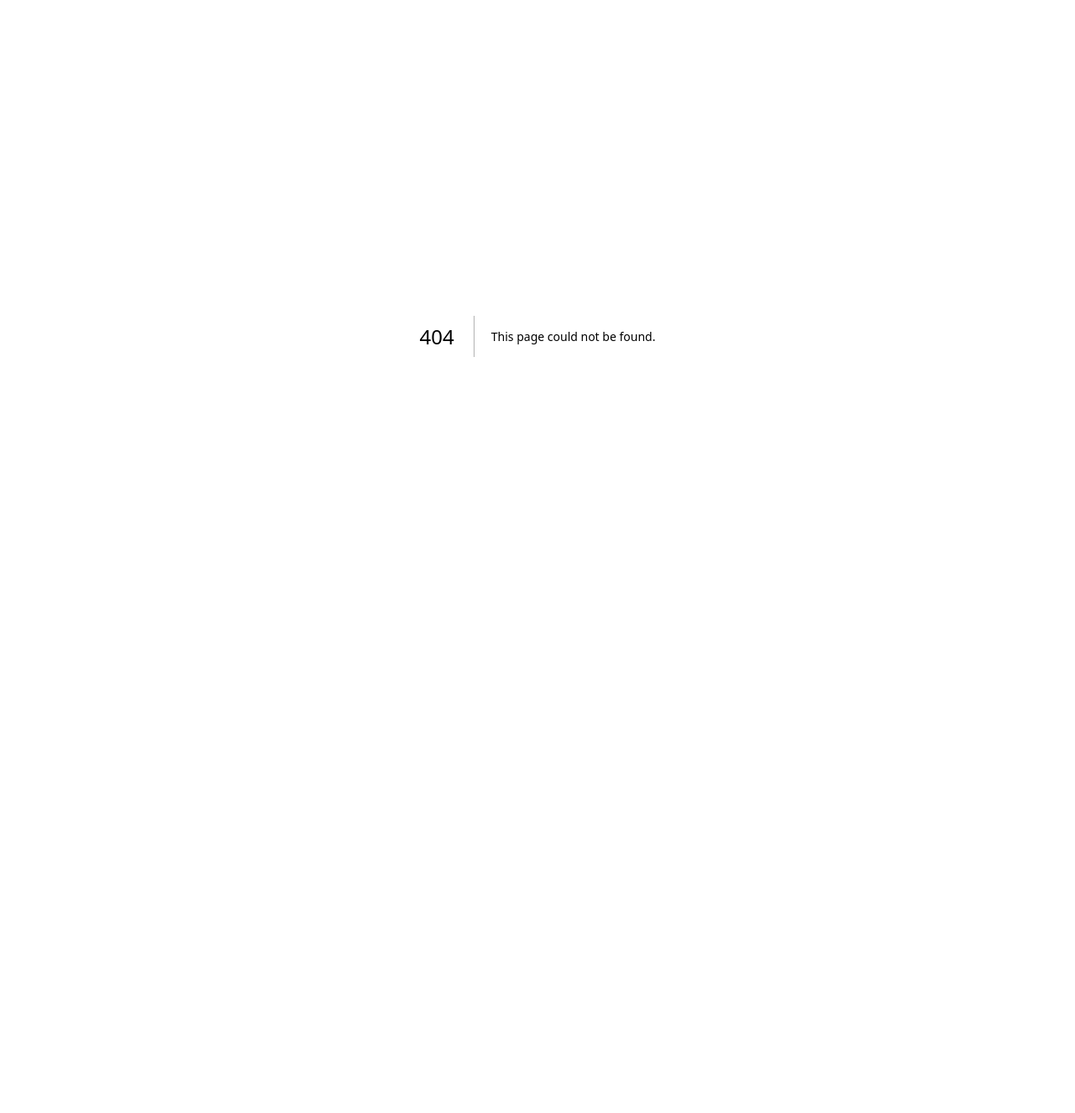
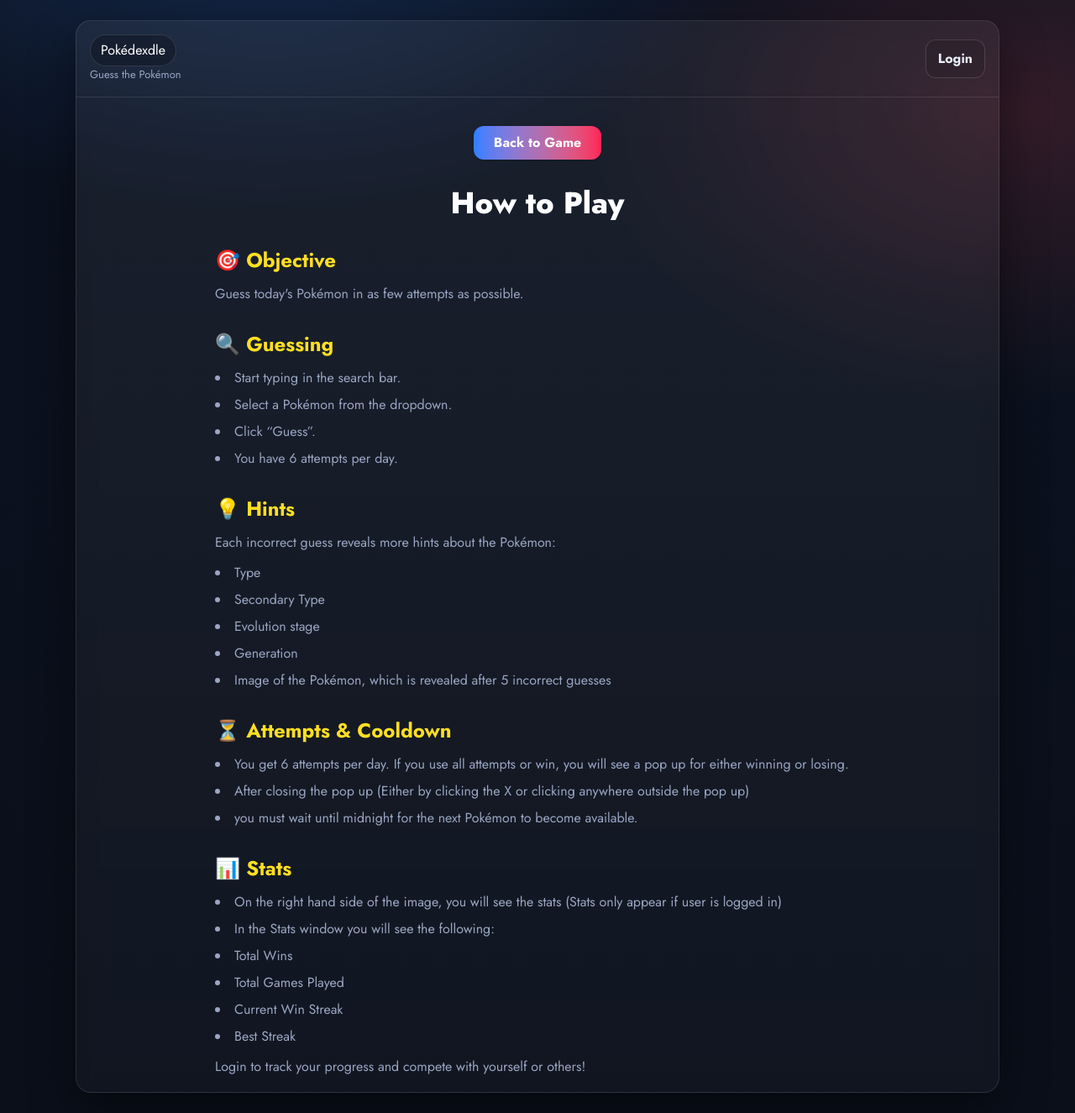
Before and after one commit to birgirbtb/pokedexdle, a Next.js app: page /help in a window 1280 px wide. Before the commit this address had no page. Shown: the whole page at 84% size. Before the commit the page ends 800 px from the top, so only its background shows below. Built offline with nearby package versions, Linux system fonts and the light colour scheme; no server answers.

Commit message:
had to make a new branch because i messed something up, i moved the help button tho the smae spot as the stats and game cycle, also moved the back to game button to the top, and changed "Making a guess" to "guessing".

```diff
--- a/app/components/GameClient.tsx
+++ b/app/components/GameClient.tsx
@@ -29,7 +29,7 @@ import * as Dialog from "@radix-ui/react-dialog"; // ✅ Correct Radix Dialog im
 import { Cross2Icon } from "@radix-ui/react-icons"; // Dialog close icon
 import { createGuess, endGame, getUserGame } from "@/lib/actions/guess"; // Server actions
 import type { UserStats } from "@/lib/actions/stats"; // Stats type
-import { ChartLine, Clock, Infinity } from "lucide-react"; // Icons
+import { ChartLine, Clock, Infinity, HelpCircle } from "lucide-react"; // Icons
 
 /* ------------------------------- Prop Types -------------------------------- */
 
@@ -385,6 +385,14 @@ export default function GameClient({
                       )}
                     </button>
                   </Link>
+
+                  {/* Help button */}
+                  <Link href="/help">
+                    <button className="w-full px-3 py-2 rounded-xl text-white font-bold hover:bg-white/20 transition-colors cursor-pointer text-sm flex items-center justify-center gap-2">
+                      <HelpCircle size={20} />
+                        Help
+                    </button>
+                  </Link>
                 </div>
               </div>
             </div>
--- /dev/null
+++ b/app/help/page.tsx
@@ -0,0 +1,86 @@
+import Link from "next/link";
+import GameFrame from "../components/GameFrame";
+
+export default function HelpPage() {
+  return (
+    <GameFrame>
+      <div className="w-full max-w-3xl flex flex-col gap-8 text-[#e8eefc]">
+        <div className="pt-4 text-center">
+          <Link href="/">
+            <button className="px-6 py-2 rounded-xl bg-linear-to-r from-blue-500 to-rose-500 text-white font-bold shadow hover:scale-105 transition-transform">
+              Back to Game
+            </button>
+          </Link>
+        </div>
+        <h1 className="text-4xl font-extrabold text-white text-center">
+          How to Play
+        </h1>
+
+        {/* Objective */}
+        <section className="flex flex-col gap-3">
+          <h2 className="text-2xl font-bold text-yellow-300">🎯 Objective</h2>
+          <p className="text-[#9aa6c3]">
+            Guess today's Pokémon in as few attempts as possible.
+          </p>
+        </section>
+
+        {/* Guessing */}
+        <section className="flex flex-col gap-3">
+          <h2 className="text-2xl font-bold text-yellow-300">
+            🔍 Guessing
+          </h2>
+          <ul className="list-disc list-inside text-[#9aa6c3] space-y-2">
+            <li>Start typing in the search bar.</li>
+            <li>Select a Pokémon from the dropdown.</li>
+            <li>Click “Guess”.</li>
+            <li>You have 6 attempts per day.</li>
+          </ul>
+        </section>
+
+        {/* Hints */}
+        <section className="flex flex-col gap-3">
+          <h2 className="text-2xl font-bold text-yellow-300">💡 Hints</h2>
+          <p className="text-[#9aa6c3]">
+            Each incorrect guess reveals more hints about the Pokémon:
+          </p>
+          <ul className="list-disc list-inside text-[#9aa6c3] space-y-2">
+            <li>Type</li>
+            <li>Secondary Type</li>
+            <li>Evolution stage</li>
+            <li>Generation</li>
+            <li>Image of the Pokémon, which is revealed after 5 incorrect guesses</li>
+          </ul>
+        </section>
+
+        {/* Attempts */}
+        <section className="flex flex-col gap-3">
+          <h2 className="text-2xl font-bold text-yellow-300">
+            ⏳ Attempts & Cooldown
+          </h2>
+          <ul className="list-disc list-inside text-[#9aa6c3] space-y-2">
+            <li>You get 6 attempts per day. If you use all attempts or win, you will see a pop up for either winning or losing.</li>
+            <li>After closing the pop up (Either by clicking the X or clicking anywhere outside the pop up)</li>
+            <li>you must wait until midnight for the next Pokémon to become available.</li>
+          </ul>
+        </section>
+
+        {/* Stats */}
+        <section className="flex flex-col gap-3">
+          <h2 className="text-2xl font-bold text-yellow-300">📊 Stats</h2>
+          <ul className="list-disc list-inside text-[#9aa6c3] space-y-2">
+            <li>On the right hand side of the image, you will see the stats (Stats only appear if user is logged in)</li>
+            <li>In the Stats window you will see the following:</li>
+            <li>Total Wins</li>
+            <li>Total Games Played</li>
+            <li>Current Win Streak</li>
+            <li>Best Streak</li>
+          </ul>
+          <p className="text-[#9aa6c3]">
+            Login to track your progress and compete with yourself or others!
+          </p>
+        </section>
+
+      </div>
+    </GameFrame>
+  );
+}
```
